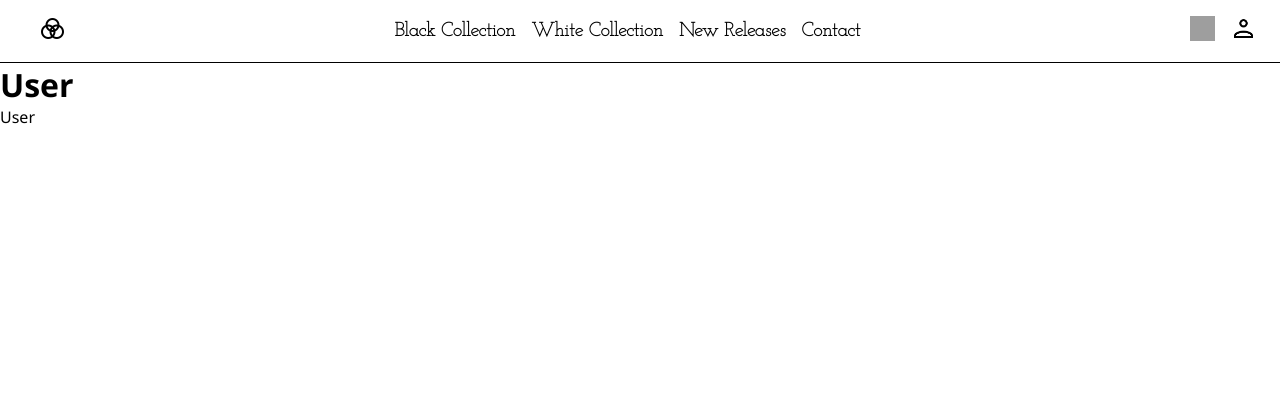
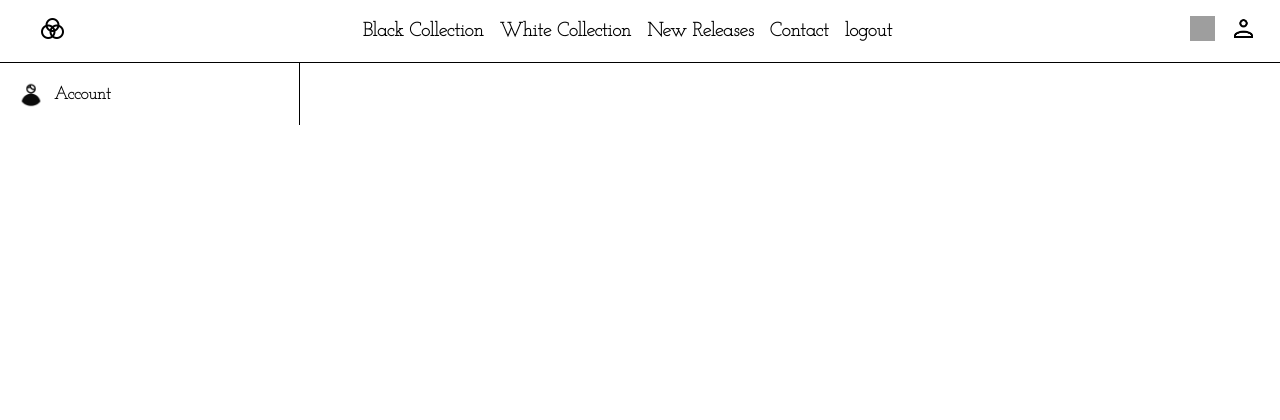
Before and after one commit to AngelCorona117/CS50_Final, a Flask app: page /user in a window 1280 px wide. Shown: the top 420 px of the page. Run offline with Flask 3, Linux system fonts and the light colour scheme; a user stored in the database is signed in; some libraries are stand-ins or nearby versions; grey boxes are pictures that could not be loaded.

Commit message:
changed login register to user

```diff
--- a/app.py
+++ b/app.py
@@ -8,157 +8,123 @@ app = Flask(__name__)
 # Configure CS50 Library to use SQLite database
 db = SQL("sqlite:///store.db")
 
-db.execute("CREATE TABLE IF NOT EXISTS users (id INTEGER PRIMARY KEY AUTOINCREMENT, username TEXT NOT NULL, hash TEXT NOT NULL, money MONEY DEFAULT 10000.00);")
+db.execute(
+    "CREATE TABLE IF NOT EXISTS users (id INTEGER PRIMARY KEY AUTOINCREMENT, username TEXT NOT NULL, hash TEXT NOT NULL, money MONEY DEFAULT 10000.00);"
+)
 
-app.secret_key = "asdkasjfñlsdkfjslffyjypñ45604693045'34853'9429592457"
+app.config["SECRET_KEY"] = "asdkasjfñlsdkfjslffyjypñ45604693045'34853'9429592457"
+
 
 @app.route("/", methods=["GET"])
 def home():
-    if not "user_id" in session:
-        flash("Please login" , "warning")
-        return redirect(url_for('register'))
-
     return render_template("home.html")
 
 
 @app.route("/black", methods=["GET"])
 def black():
-    if not "user_id" in session:
-        flash("Please login" , "warning")
-        return redirect(url_for('register'))
-
     return render_template("black.html")
 
 
 @app.route("/white", methods=["GET"])
 def white():
-    if not "user_id" in session:
-        flash("Please login" , "warning")
-        return redirect(url_for('register'))
-
     return render_template("white.html")
 
 
 @app.route("/newReleases", methods=["GET"])
 def newReleases():
-    if not "user_id" in session:
-        flash("Please login" , "warning")
-        return redirect(url_for('register'))
-
     return render_template("newReleases.html")
 
 
 @app.route("/contact", methods=["GET"])
 def contact():
-    if not "user_id" in session:
-        flash("Please login" , "warning")
-        return redirect(url_for('register'))
-
     return render_template("contact.html")
-
-
-@app.route("/user", methods=["GET"])
-def user():
-    if not "user_id" in session:
-        flash("Please login" , "warning")
-        return redirect(url_for('register'))
-
-    return render_template("user.html")
 
 
 @app.route("/shopping", methods=["GET"])
 def shopping():
-    if not "user_id" in session:
-        flash("Please login" , "warning")
-        return redirect(url_for('register'))
-
     return render_template("shopping.html")
 
-@app.route("/register", methods=["GET", "POST"])
-def register():
-    if "user_id" in session:
-        flash("already Registered", "info")
-        return redirect(url_for('home'))
+
+@app.route("/user", methods=["GET", "POST"])
+def user():
+    if request.method == "GET":
+
+        return render_template("user.html")
 
     elif request.method == "POST":
+        if request.form["submit_button"] == "login":
 
-        username = request.form.get("username")
-        password = request.form.get("password")
-        confirmation = request.form.get("confirmation")
+            print(request.form["submit_button"])
+            # ensure correct usage
+            loginUsername = request.form.get("login-username")
+            loginPassword = request.form.get("login-password")
 
-        # ensure correct usage
-        if not username or not password:
-            flash('Incorrect usage, please provide a password and a username', "danger")
-            return redirect(url_for('register'))
-        elif confirmation != password:
-            flash('Password and confirmation do not match', "warning")
-            return redirect(url_for('register'))
+            if not loginUsername or not loginPassword:
+                flash("Must provide a username and a password", "danger")
+                return redirect(url_for("user"))
 
-        # hash the password for security purpouses
-        hashedPassword = generate_password_hash(password)
+            # Query database for username
+            rows = db.execute("SELECT * FROM users WHERE username = ?", loginUsername)
 
-        # if the user provided a  valid password and a username
-        userId = db.execute(
-            "SELECT id FROM users WHERE username=?;", username)
+            # password compare returns true if both passwords match
+            try:
+                passwordCompare = check_password_hash(rows[0]["hash"], loginPassword)
+            except:
+                flash("None users found", "warning")
+                return redirect(url_for("user"))
 
-        # ensure name is not taken
-        if len(userId) > 0:
-            flash("Username already taken", "info")
-            return redirect(url_for('register'))
+            # if passwords dont match or there is more than 1 user with that name
+            if len(rows) > 1 or passwordCompare == False:
+                flash("None user found", "warning")
+                return redirect(url_for("user"))
 
-        # user provided a non taken user and a password, register user
-        db.execute("INSERT INTO users (username, hash) VALUES (? , ?);",
-                   username, hashedPassword)
+            # Remember which user has logged in
+            session["user_id"] = rows[0]["id"]
+            flash("You were logged in", "success")
 
-        # Remember which user has logged in
-        session["user_id"] = userId
-        flash("Congrats! You were registered", "success")
+            return redirect(url_for("user"))
 
-        return redirect(url_for('home'))
+        elif request.form["submit_button"] == "register":
 
-    return render_template("register.html")
+            username = request.form.get("register-username")
+            password = request.form.get("register-password")
+            confirmation = request.form.get("register-confirmation")
 
+            # ensure correct usage
+            if not username or not password:
+                flash("Incorrect usage, please provide a password and a username", "danger")
+                return redirect(url_for("user"))
 
-@app.route("/login", methods=["GET", "POST"])
-def login():
-    if "user_id" in session:
-        flash("already Registered", "info")
-        return render_template("home.html")
+            elif confirmation != password:
+                flash("Password and confirmation do not match", "warning")
+                return redirect(url_for("user"))
 
-    if request.method == "GET":
+            # hash the password for security purpouses
+            hashedPassword = generate_password_hash(password)
 
-        return render_template("login.html")
+            # if the user provided a  valid password and a username
+            userId = db.execute("SELECT id FROM users WHERE username=?;", username)
 
-    elif request.method == "POST":
-        # ensure correct usage
-        loginUsername = request.form.get("username")
-        loginPassword = request.form.get("password")
-        if not loginUsername or not loginPassword:
-            flash("Must provide a username and a password", "danger")
-            return redirect(url_for('login'))
+            # ensure name is not taken
+            if len(userId) > 0:
+                flash("Username already taken", "info")
+                return redirect(url_for("user"))
 
-        # Query database for username
-        rows = db.execute("SELECT * FROM users WHERE username = ?",
-                          loginUsername)
+            # user provided a non taken user and a password, register user
+            db.execute(
+                "INSERT INTO users (username, hash) VALUES (? , ?);",
+                username,
+                hashedPassword,
+            )
 
-        # password compare returns true if both passwords match
-        try:
-            passwordCompare = check_password_hash(
-                rows[0]["hash"], loginPassword)
-        except:
-            flash("None users found", "warning")
-            return redirect(url_for('login'))
+            # Remember which user has logged in
+            session["user_id"] = userId
+            flash("Congrats! You were registered", "success")
 
-        # if passwords dont match or there is more than 1 user with that name
-        if len(rows) > 1 or passwordCompare == False:
-            flash("None user found" , "warning")
-            return redirect(url_for('login'))
+            return redirect(url_for("user"))
 
-        # Remember which user has logged in
-        session["user_id"] = rows[0]["id"]
+        return redirect(url_for("user"))
 
-        # Redirect user to home page
-        return redirect(url_for('home'))
 
 
 @app.route("/logout", methods=["GET"])
@@ -166,12 +132,11 @@ def logout():
     if "user_id" in session:
         session.clear()
         flash(f"You were logged out", "success")
-        return redirect(url_for('register'))
+        return redirect(url_for("home"))
 
     flash("You are not logged in", "info")
-    return redirect(url_for('register'))
+    return redirect(url_for("home"))
 
 
-
-if __name__ == '__main__':
+if __name__ == "__main__":
     app.run(debug=True)
--- a/static/app.css
+++ b/static/app.css
@@ -23,6 +23,34 @@ a {
 
 .hidden {
     display: none;
+}
+
+.danger {
+    color: #721c24;
+    background-color: #f8d7da;
+    border-color: #f5c6cb;
+    padding: 0.7rem;
+}
+
+.warning {
+    color: #856404;
+    background-color: #fff3cd;
+    border-color: #ffeeba;
+    padding: 0.7rem;
+}
+
+.info {
+    color: #0c5460;
+    background-color: #d1ecf1;
+    border-color: #bee5eb;
+    padding: 0.7rem;
+}
+
+.success {
+    color: #155724;
+    background-color: #d4edda;
+    border-color: #c3e6cb;
+    padding: 0.7rem;
 }
 
 /* FORM STYLES */
@@ -215,6 +243,50 @@ footer {
     height: 25px;
 }
 
+.user-options {
+    display: inline-block;
+    width: 30%;
+    flex-direction: column;
+    border-right: 1px solid black;
+    padding: 1rem;
+
+}
+
+.user-lateral {
+    display: inline-block;
+    width: 100%;
+    padding: 1rem;
+}
+
+.flex {
+    display: flex;
+}
+
+.options {
+    display: flex;
+    justify-content: left;
+
+}
+
+
+.options button {
+    display: flex;
+    justify-content: left;
+    border: none;
+    background-color: inherit;
+    align-items: center;
+
+}
+
+.options button img {
+    width: 30px;
+    height: 30px;
+}
+.options button span {
+    font-size: 17px;
+    padding-left: 0.5rem;
+}
+
 @media screen and (min-width: 790px) {
     .nav-bar {
         display: none;
--- a/static/events.js
+++ b/static/events.js
@@ -1,9 +1,13 @@
+
 const unity = document.querySelector("#unity");
 const CS50 = document.querySelector("#CS50");
 const hamburguer = document.querySelector("#hamburguer-button");
 const mobileOptions = document.querySelector(".mobile-options");
-
-
+const loginButton = document.querySelector("#login-button");
+const registerButton = document.querySelector("#register-button");
+const loginForm = document.querySelector("#login-form");
+const registerForm = document.querySelector("#register-form");
+console.log(loginForm);
 unity.addEventListener("mouseover", () => {
     if (CS50.classList.contains("hidden")) {
         CS50.classList.remove("hidden");
@@ -17,3 +21,16 @@ unity.addEventListener('mouseout', function () {
 hamburguer.addEventListener("click", () => {
     mobileOptions.classList.toggle("hidden");
 });
+
+loginButton.addEventListener("click", () => {
+    if (!registerForm.classList.contains("hidden")) {
+        registerForm.classList.add("hidden");
+    }
+    loginForm.classList.remove("hidden");
+});
+registerButton.addEventListener("click", () => {
+    if (!loginForm.classList.contains("hidden")) {
+        loginForm.classList.add("hidden");
+    }
+    registerForm.classList.remove("hidden");
+});
--- a/templates/layout.html
+++ b/templates/layout.html
@@ -35,6 +35,7 @@
             <a href="/white">White Collection</a>
             <a href="/newReleases">New Releases</a>
             <a href="/contact">Contact</a>
+            <a href="/logout">logout</a>
 
         </div>
 
@@ -71,7 +72,7 @@
                 <img src="/static/icons/user.png" alt="" class="nav-img">
             </a>
             <button id="hamburguer-button">
-                <img src="/static/icons/smallHamburguer.png" alt="" class="logo">
+                <img src="/static/icons/small-hamburguer.png" alt="" class="nav-img">
             </button>
 
         </div>
@@ -88,13 +89,17 @@
     </div>
 
 
-    {% with messages = get_flashed_messages() %}
+    {% with messages = get_flashed_messages(with_categories=true) %}
+
     {% if messages %}
-    <ul>
-        {% for message in messages %}
-        <li> {{ message }} </li>
-        {% endfor %}
-    </ul>
+
+    {% for category, message in messages %}
+
+    <div class="{{ category }}">
+        {{ message }}
+    </div>
+
+    {% endfor %}
     {% endif %}
     {% endwith %}
 
@@ -113,8 +118,8 @@
         </div>
 
         <div class="footer-row">
-            <a href="https://pll.harvard.edu/course/cs50-introduction-computer-science?delta=0"><img src="/static/icons/CS50.webp"
-                    alt="Logo" width="147" height="26" class="logo" id="footerCS50"></a>
+            <a href="https://pll.harvard.edu/course/cs50-introduction-computer-science?delta=0"><img
+                    src="/static/icons/CS50.webp" alt="Logo" width="147" height="26" class="logo" id="footerCS50"></a>
         </div>
 
         <div class="footer-row">
--- a/templates/login.html
+++ b/templates/login.html
@@ -13,16 +13,16 @@
 
     <form action="/login" method="post">
         <div class="inputBox">
-                <input autocomplete="off" autofocus class="" id="username" name="username" type="text" required>
+            <input autocomplete="off" autofocus class="" id="login-username" name="login-username" type="text" required>
             <span>Username</span>
         </div>
         <div class="inputBox">
-                <input autocomplete="off" autofocus class="" id="password" name="password" type="password" required
+            <input autocomplete="off" autofocus class="" id="login-password" name="login-password" type="password" required
                 minlength="8">
             <span>Password</span>
         </div>
 
-            <button class="btn border" type="submit">Log in</button>
+        <button class="btn border" type="submit" name="submit_button" value="login">Log in</button>
     </form>
 </div>
 {% endblock %}
--- a/templates/user.html
+++ b/templates/user.html
@@ -3,6 +3,91 @@
 Contact
 {% endblock %}
 {% block content %}
-<h1>User</h1>
-<p>User</p>
+<div class="flex ">
+    <div class="user-options">
+        {% if not "user_id" in session %}
+        <div class="options">
+
+            <button id="login-button">
+                <img src="/static/icons/log-in2.png" alt="">
+                <span>Log in</span>
+            </button>
+        </div>
+        <div class="options">
+
+            <button id="register-button">
+                <img src="/static/icons/register2.png" alt="" id="register-img">
+                <span>Register</span>
+            </button>
+        </div>
+        {% endif %}
+
+        {% if "user_id" in session %}
+        <div class="options">
+
+            <button id="register-button">
+                <img src="/static/icons/user2.png" alt="">
+                <span>Account</span>
+            </button>
+
+        </div>
+
+        {% endif %}
+    </div>
+    <div class="user-lateral">
+        {% if not "user_id" in session %}
+        <div class="hidden" id="login-form">
+            <div class="box">
+                <div class="hero">
+                    <h2>Login</h2>
+                </div>
+
+                <form action="/user" method="post">
+                    <div class="inputBox">
+                        <input autocomplete="off" autofocus class="" id="login-username" name="login-username"
+                            type="text" required>
+                        <span>Username</span>
+                    </div>
+                    <div class="inputBox">
+                        <input autocomplete="off" autofocus class="" id="login-password" name="login-password"
+                            type="password" required minlength="8">
+                        <span>Password</span>
+                    </div>
+
+                    <button class="btn border" type="submit" name="submit_button" value="login">Log in</button>
+                </form>
+            </div>
+        </div>
+
+        <div class="hidden" id="register-form">
+            <div class="box">
+                <div class="hero">
+                    <h2>Register</h2>
+                </div>
+
+                <form action="/user" method="post">
+                    <div class="inputBox">
+                        <input autocomplete="off" autofocus class="" id="register-username" name="register-username"
+                            type="text" required>
+                        <span>Username</span>
+                    </div>
+                    <div class="inputBox">
+                        <input autocomplete="off" autofocus class="" id="register-password" name="register-password"
+                            type="password" required minlength="8">
+                        <span>Password</span>
+                    </div>
+                    <div class="inputBox">
+                        <input autocomplete="off" autofocus class="" id="register-confirmation"
+                            name="register-confirmation" type="password" required minlength="8">
+                        <span>Confirm Password</span>
+                    </div>
+                    <button class="btn border" type="submit" name="submit_button" value="register">Register</button>
+                </form>
+
+            </div>
+        </div>
+        {% endif %}
+    </div>
+</div>
+
 {% endblock %}
```
Also changed, not shown: forms.py (added, +56 -0 lines), static/icons/account.png (added), static/icons/log-in.png (added), static/icons/log-in2.png (added), static/icons/login2.png (added), static/icons/register.png (added), static/icons/register2.png (added), static/icons/small-hamburguer.png (added), static/icons/user2.png (added), store.db. Lines whose indentation alone changed are shown as unchanged.
